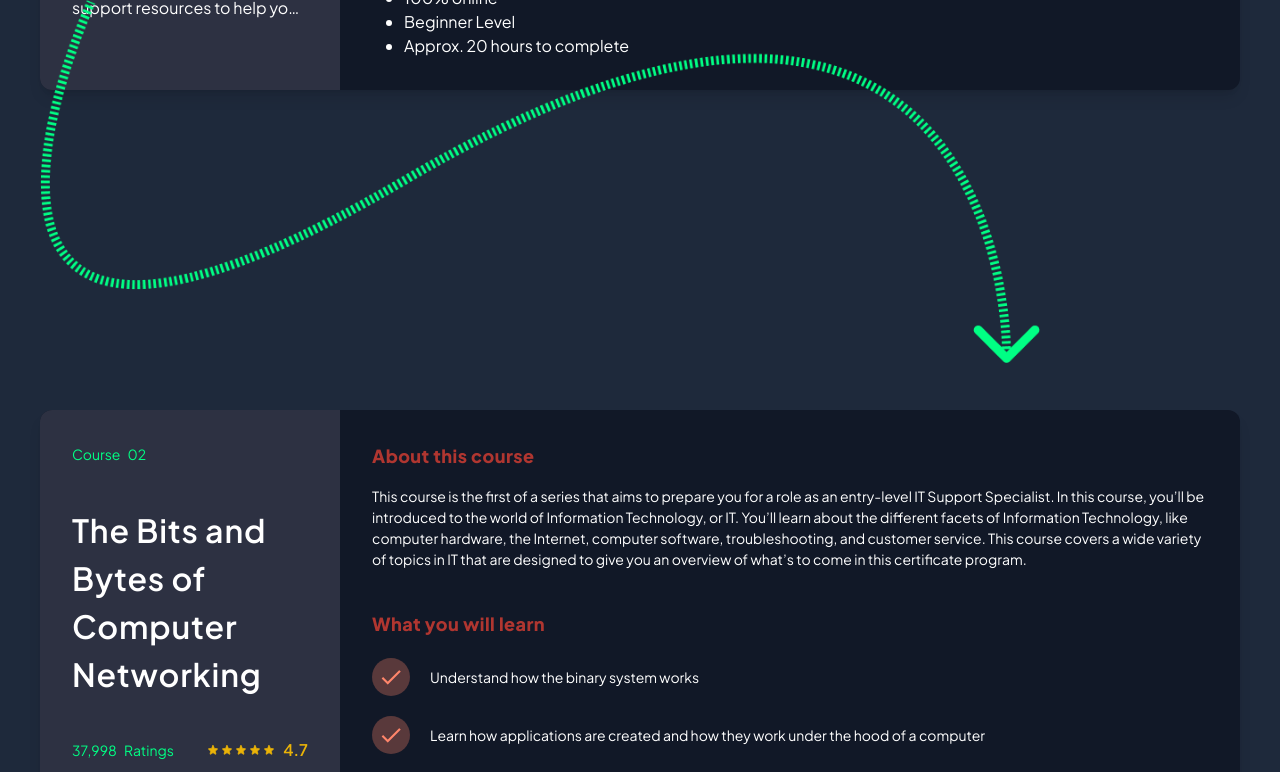
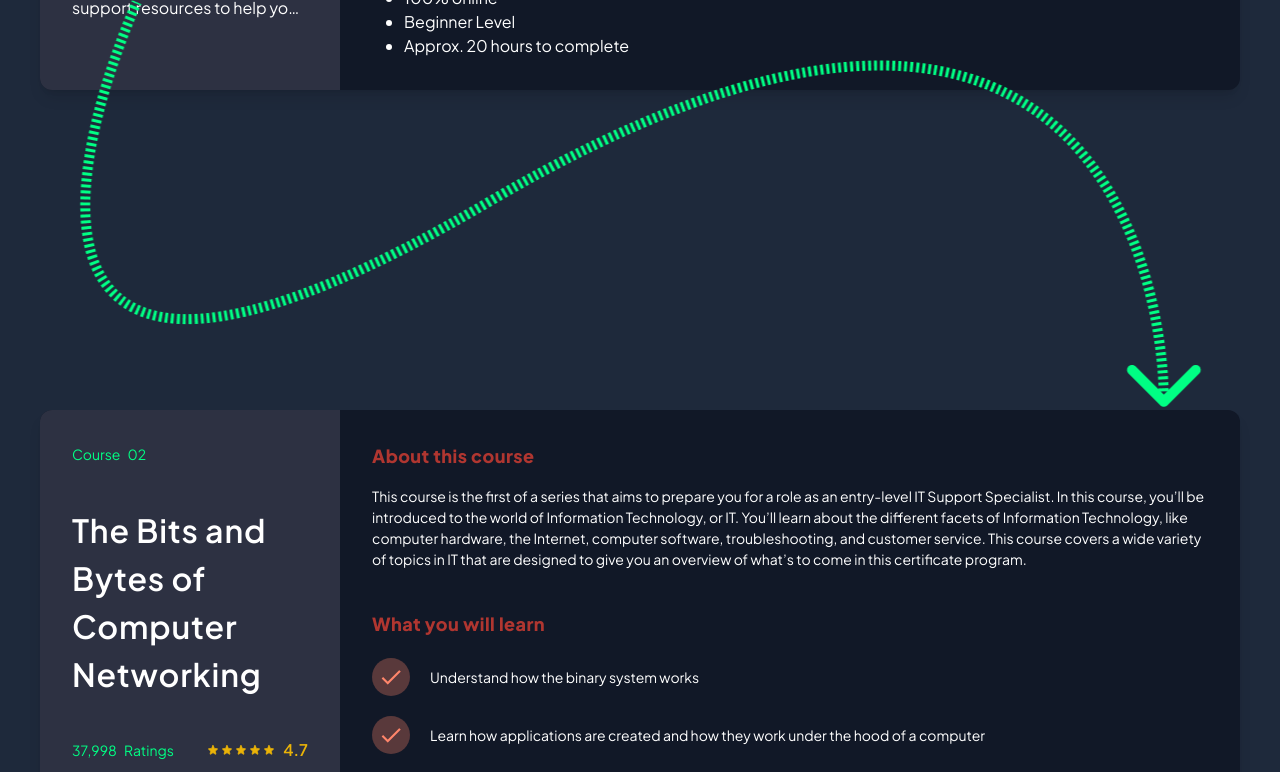
Before and after one commit to kazimorwan498/Creative_for_you-Website-Tailwind_CSS, a website built with Vite: page index.html in a window 1280 px wide. Shown: the part 4241-5013 px from the top of the page. Built offline with nearby package versions, Linux system fonts and the light colour scheme.

Commit message:
complete course 02 full section

```diff
--- a/index.html
+++ b/index.html
@@ -1053,12 +1053,14 @@
 
         <!-- Course 02 Section -->
         <section
-            class="relative px-8 sm:px-10 py-10 mt-10 sm:mt-60 mb-20"
+            class="relative px-8 sm:px-10 py-10 mt-5 md:mt-48 lg:mt-60 mb-20"
             id="course-2"
         >
-            <div class="absolute top-[-370px] w-[1000px] h-auto ">
+            <div
+                class="absolute top-[-150px] sm:top-[-150px] md:top-[-225px] lg:top-[-370px] left-[50%] translate-x-[-50%] w-9/12 sm:w-4/5 lg:w-11/12 h-auto"
+            >
                 <img
-                    class="mx-auto"
+                    class="mx-auto h-[188px] sm:h-auto"
                     src="./src/img/arrow_01.png"
                     alt=""
                 />
```
